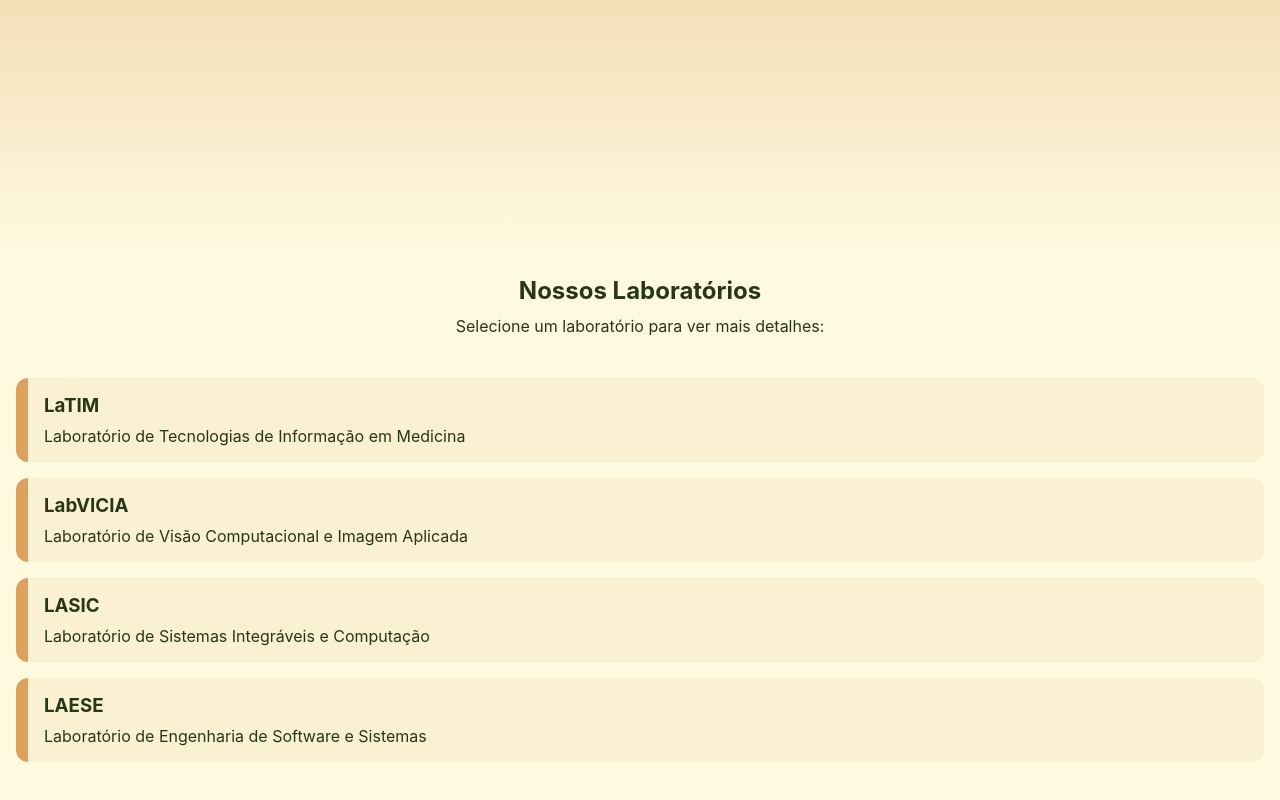
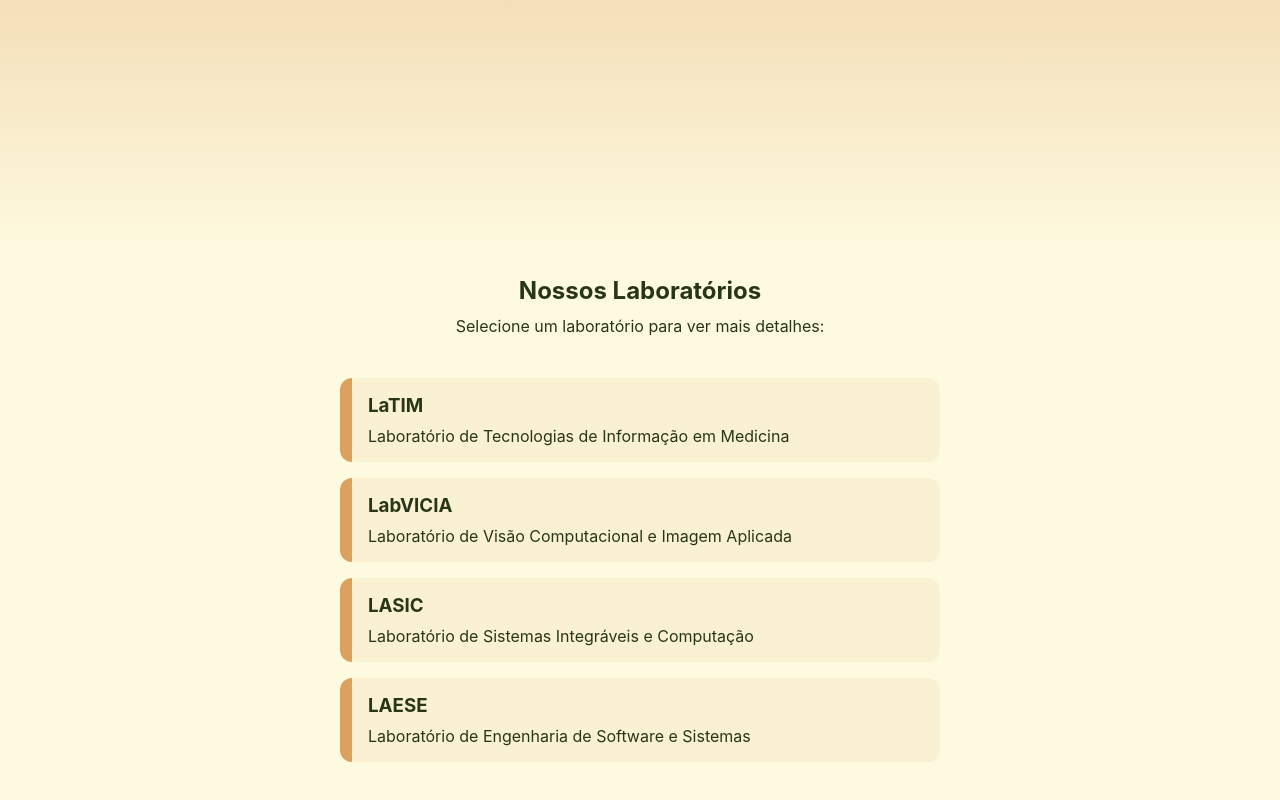
Before and after one commit to tiago-vargas/vitrine-tecnologica, a React (Create React App) app: page /laboratorios in a window 1280 px wide. Shown: the part 576-1376 px from the top of the page. Built offline with nearby package versions, Linux system fonts and the light colour scheme.

Commit message:
ui: clamp

```diff
--- a/src/App.css
+++ b/src/App.css
@@ -100,6 +100,8 @@ html {
 }
 
 main {
+	max-width: 600px;
+	margin: 1rem auto;
 	background-color: var(--background-color);
 
 	label {
--- a/src/app/Laboratories.css
+++ b/src/app/Laboratories.css
@@ -6,7 +6,7 @@
 	border-radius: 12px;
 	border-left: 12px solid var(--accent-color);
 	padding: 1rem;
-	margin: 1rem;
+	margin: 1rem auto;
 	transition: background-color 0.25s ease;
 	text-align: left;
 
```
